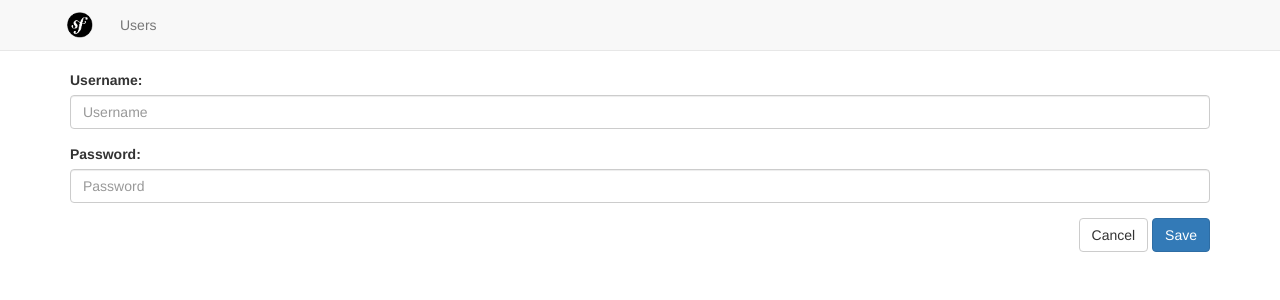
After one commit to acelaya/composer-semver-talk, a PHP site: template templates/users/form.html.twig in a window 1280 px wide. The commit adds this page. Shown: the top 300 px of the page. Run offline with PHP 8.4, Linux system fonts and the light colour scheme; the template is opened without the code that fills it, so the values that code supplies are empty; some libraries are stand-ins or nearby versions.

Commit message:
Finished crud

```diff
--- a/templates/layout.html.twig
+++ b/templates/layout.html.twig
@@ -17,13 +17,13 @@
                             <span class="icon-bar"></span>
                             <span class="icon-bar"></span>
                         </button>
-                        <a class="navbar-brand" href="/">
+                        <a class="navbar-brand" href="{{ app.request.basepath }}/">
                             <img alt="Brand" src="/img/symfony-logo.png">
                         </a>
                     </div>
                     <div class="collapse navbar-collapse" id="bs-example-navbar-collapse-1">
                         <ul class="nav navbar-nav">
-                            <li><a href="/users">Users</a></li>
+                            <li><a href="{{ app.request.basepath }}/users">Users</a></li>
                         </ul>
                     </div>
                 </div>
--- /dev/null
+++ b/templates/users/form.html.twig
@@ -0,0 +1,21 @@
+{% extends 'layout.html.twig' %}
+
+{% block content %}
+    <form method="post">
+        {% if user is defined %}
+            <input type="hidden" name="user[id]" value="{{ user.id }}">
+        {% endif %}
+        <div class="form-group">
+            <label for="username">Username:</label>
+            <input type="text" id="username" name="user[username]" placeholder="Username" class="form-control" value="{{ user is defined ? user.username : '' }}">
+        </div>
+        <div class="form-group">
+            <label for="password">Password:</label>
+            <input type="text" id="password" name="user[password]" placeholder="Password" class="form-control" value="{{ user is defined ? user.password : '' }}">
+        </div>
+        <div class="text-right">
+            <a class="btn btn-default" href="{{ app.request.basepath }}/users">Cancel</a>
+            <button type="submit" class="btn btn-primary">Save</button>
+        </div>
+    </form>
+{% endblock %}
```
Also changed, not shown: src/Controller/UserController.php (+23 -1 lines), templates/users/delete.html.twig (added, +11 -0 lines), templates/users/list.html.twig (+4 -4 lines), var/database.db.
